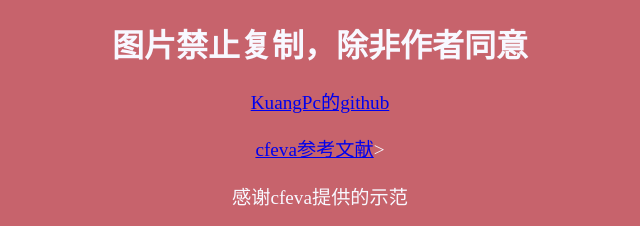
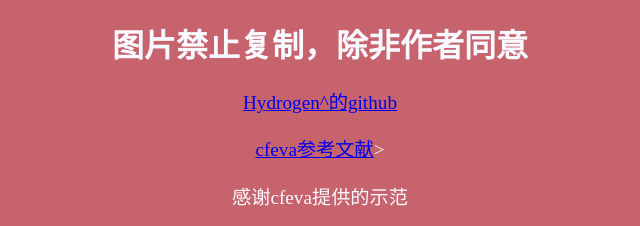
Before and after one commit to byHydrogen/byHydrogen.github.io, a plain HTML site: page hyc.html in a window 1280 px wide. Shown: the part 3520-3746 px from the top of the page, 576-1216 px from the left. Drawn offline with Linux system fonts and the light colour scheme.

Commit message:
Update hyc.html

```diff
--- a/hyc.html
+++ b/hyc.html
@@ -23,7 +23,7 @@
 <img src="./360xil.jpg">
 <img src="./360suosuo.png">
 <h1>图片禁止复制，除非作者同意</h1>
-<p> <a href="https://github.com/kuangPc/"> KuangPc的github</a> </p>
+<p> <a href="https://github.com/byHydrogen/"> Hydrogen^的github</a> </p>
 <p><a href="https://cfeva.github.io">cfeva参考文献</a>></p>
 <p>感谢cfeva提供的示范</p>
 <p><a href="声明.html">版权声明</a>></p>
```
